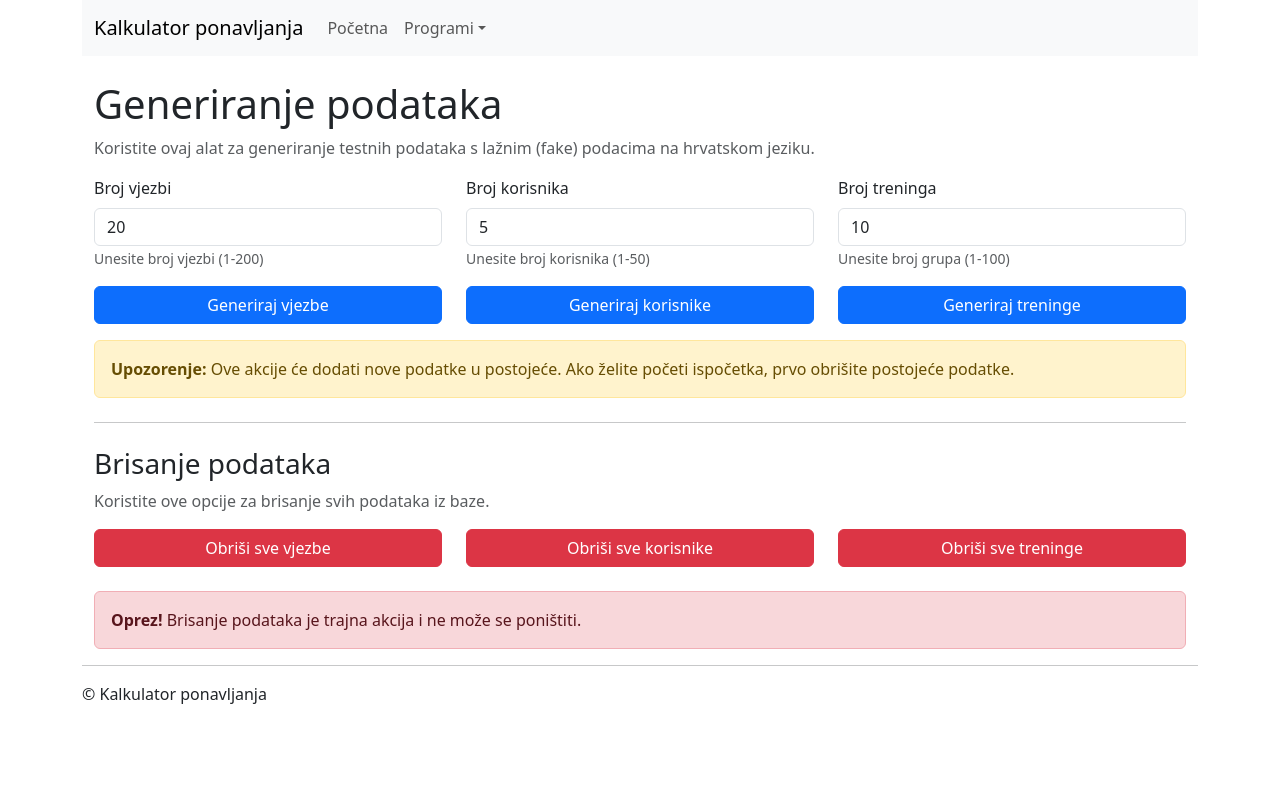
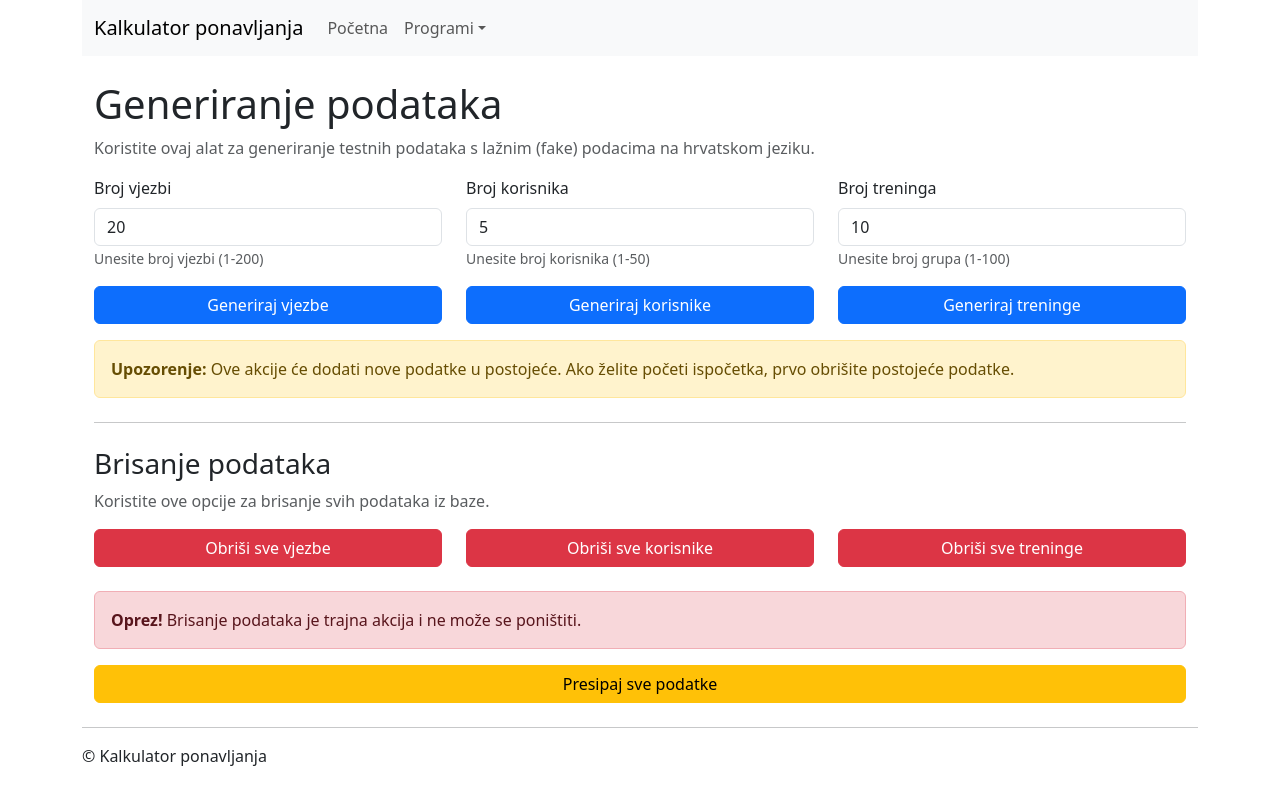
Before and after one commit to vladogeic/KalkulatorPonavljanjaVjezbi, a React (Vite) app: page /generiraj-podatke in a window 1280 px wide. Built offline with nearby package versions, Linux system fonts and the light colour scheme.

Commit message:
Prebacivanje na localStorage

```diff
--- a/src/constants.js
+++ b/src/constants.js
@@ -22,4 +22,4 @@ export const RouteNames={
 }
 
 // memorija, localStorage, firebase
-export const DATA_SOURCE = 'memorija';
+export const DATA_SOURCE = 'localStorage';
--- a/src/pages/GeneriranjePodataka.jsx
+++ b/src/pages/GeneriranjePodataka.jsx
@@ -5,6 +5,9 @@ import { Faker, hr } from '@faker-js/faker';
 import KorisnikService from '../services/korisnici/KorisnikService';
 import VjezbaService from '../services/vjezbe/VjezbaService';
 import TreningService from '../services/treninzi/TreningService';
+import vjezbeMemorija from '../services/vjezbe/VjezbaPodaci'
+import korisniciMemorija from '../services/korisnici/KorisnikPodaci'
+import treninziMemorija from '../services/treninzi/TreningPodaci'
 
 
 export default function GeneriranjePodataka() {
@@ -240,6 +243,35 @@ export default function GeneriranjePodataka() {
         }
     };
 
+    function handlePresipajPodatke(){
+        if (!window.confirm('Jeste li sigurni da želite pretočiti iz memorije u localStorage?')) {
+            return;
+        }
+
+        setLoading(true);
+        setPoruka(null);
+
+        try {
+
+            localStorage.setItem('vjezbe', JSON.stringify(vjezbeMemorija.vjezbe));
+            localStorage.setItem('korisnici', JSON.stringify(korisniciMemorija.korisnici));
+            localStorage.setItem('treninzi', JSON.stringify(treninziMemorija.treninzi));
+
+
+            setPoruka({
+                tip: 'success',
+                tekst: `Uspješno presipano`
+            });
+        } catch (error) {
+            setPoruka({
+                tip: 'danger',
+                tekst: 'Greška pri presipavanju memorija - localStorage: ' + error.message
+            });
+        } finally {
+            setLoading(false);
+        }
+    }
+
     return (
         <Container className="mt-4">
             <h1>Generiranje podataka</h1>
@@ -384,6 +416,15 @@ export default function GeneriranjePodataka() {
             <Alert variant="danger" className="mt-3">
                 <strong>Oprez!</strong> Brisanje podataka je trajna akcija i ne može se poništiti.
             </Alert>
+
+            <Button
+                        variant="warning"
+                        onClick={handlePresipajPodatke}
+                        disabled={loading}
+                        className="w-100 mb-2"
+                    >
+                        {loading ? 'Presipavanje...' : 'Presipaj sve podatke'}
+                    </Button>
         </Container>
     );
 }
--- a/src/services/korisnici/KorisnikPodaci.js
+++ b/src/services/korisnici/KorisnikPodaci.js
@@ -37,3 +37,7 @@ export const korisnici = [
         tezina: 100
     }
 ]
+
+export default{
+    korisnici
+}
--- a/src/services/treninzi/TreningPodaci.js
+++ b/src/services/treninzi/TreningPodaci.js
@@ -72,3 +72,7 @@ export const treninzi = [
             }]
     }
 ]
+
+export default{
+    treninzi
+}
--- a/src/services/vjezbe/VjezbaPodaci.js
+++ b/src/services/vjezbe/VjezbaPodaci.js
@@ -59,3 +59,8 @@ export const vjezbe = [
         koeficijent: 1.42
     }
 ]
+
+
+export default{
+    vjezbe
+}
```
